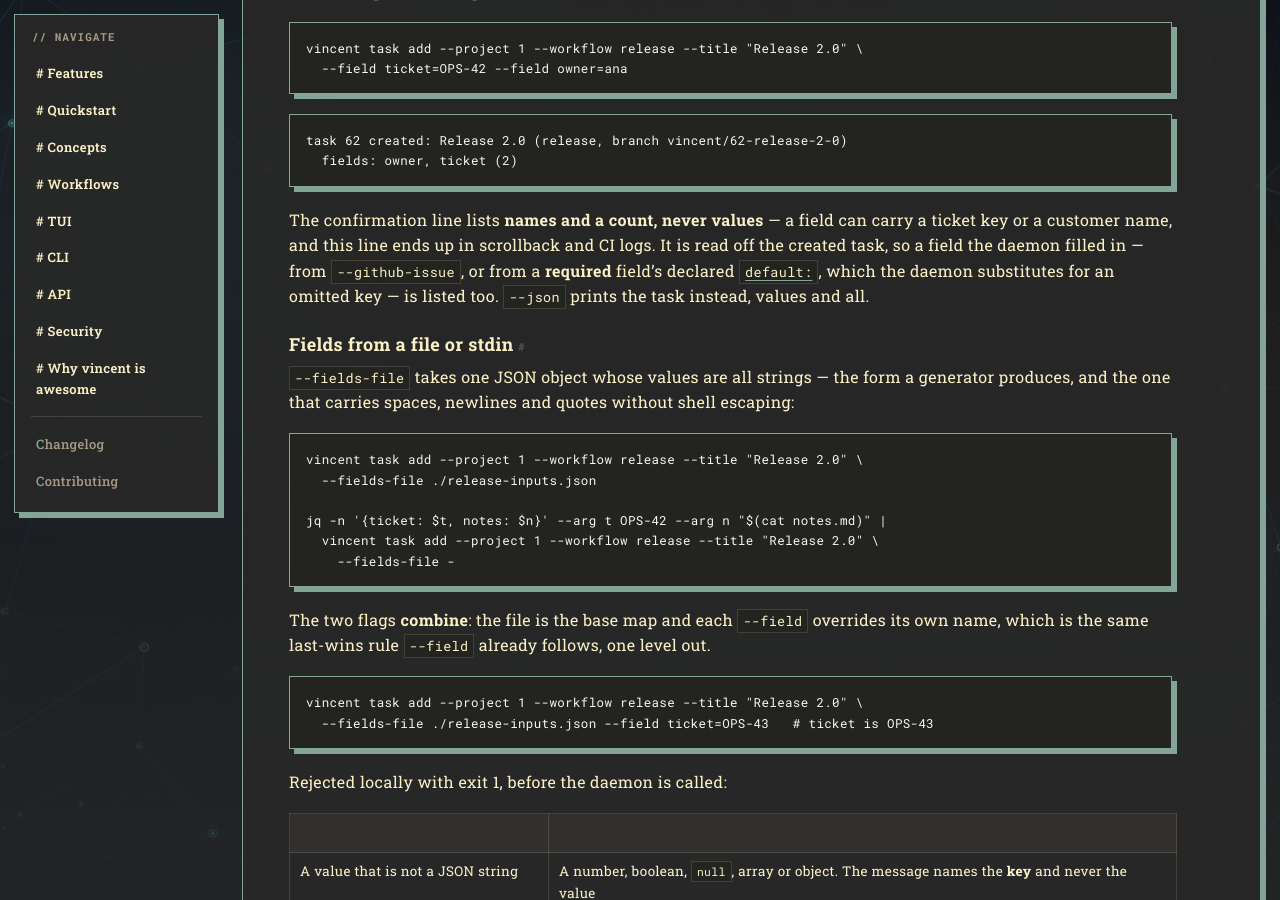
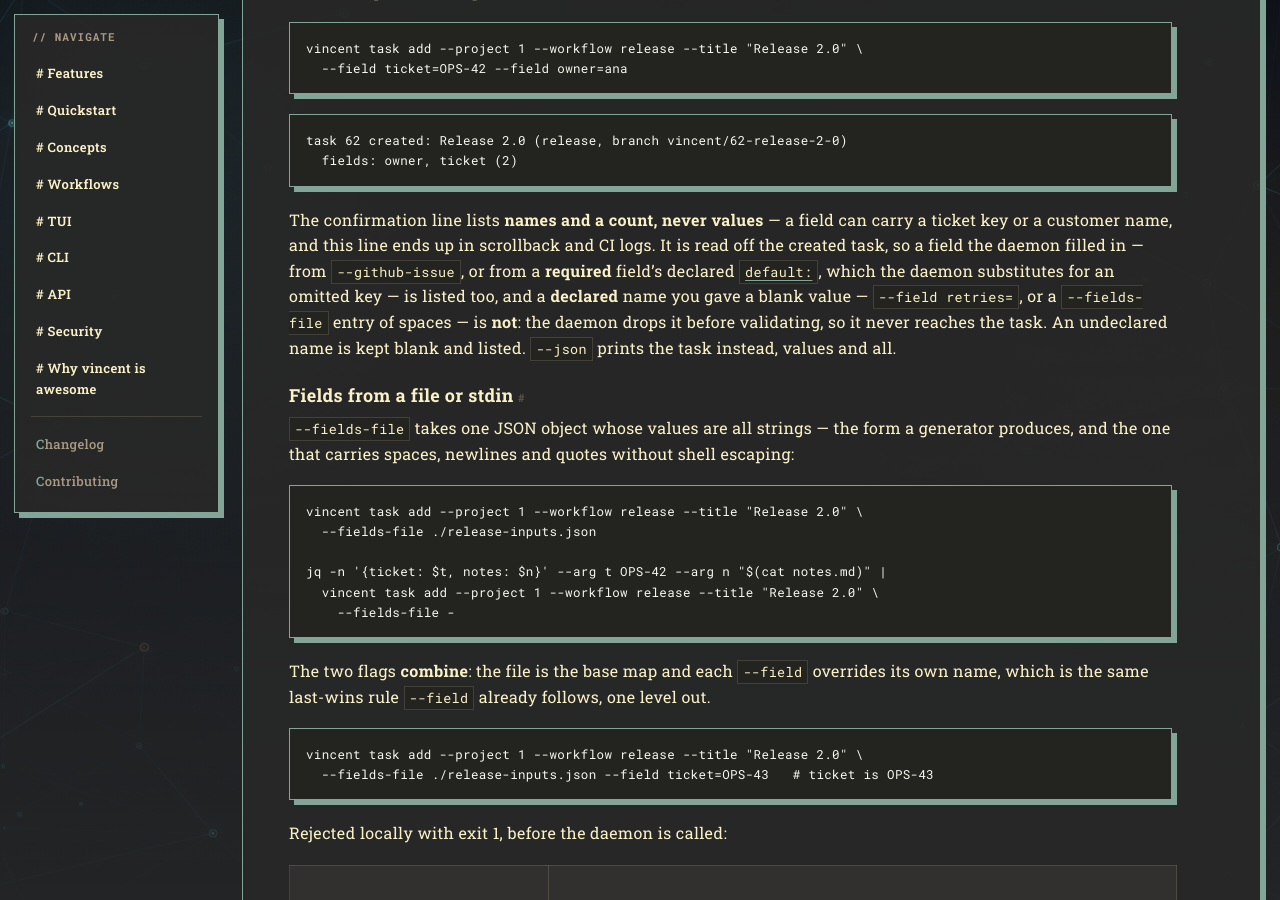
Before and after one commit to lezli01/vincent, a Jekyll site: the page built from docs/reference/cli.md, in a window 1280 px wide and 900 px high, scrolled down 15127 px. Built offline with Jekyll 4.4.1, drawn with Linux system fonts in a browser that asks for light colours; our own code applies the rules of GitHub Pages for plain Markdown files; some of the changed text lies outside the part shown.

Commit message:
docs: the blank-field rule on the surfaces that still claimed otherwise
The 2026-09-22 §8.1.2 amendment landed on the create path's pages; four
surfaces it also reaches did not say so.

The follow-up boundary runs the same PrepareTaskFields+ValidateTaskFields
pair over the task's fields with the request's laid over them, so a
declared key sent blank there is dropped rather than overlaid as an empty
string: it unsets the field for that run and the task's own value does not
come back. docs/reference/api.md's /follow_up prose and the matching
`--field` paragraph in docs/reference/cli.md said only that values are laid
over, which reads as "sets it to empty".

`vincent task add`'s confirmation line is read off the created task, so a
declared name given a blank value is now absent from it while an undeclared
one is still listed; the page explained the additions to that line and not
the subtraction.

docs/guides/workflows.md teaches the presence contract a declared field
carries — that an omitted optional key stays absent so `{{ with index
.Task.Fields "x" }}` keeps meaning what it means. A blank key now counts as
omitted on the same terms, which is the sentence that paragraph was missing.

docs/gates/022-task-fields.md gains leg 12: whitespace in the optional
Retries row, which the form used to refuse and the daemon used to store
verbatim. The walk itself is still #380's; this is the leg it will have to
cover when somebody walks it.

Co-Authored-By: Claude Opus 5 (1M context) <noreply@anthropic.com>

```diff
--- a/docs/reference/cli.md
+++ b/docs/reference/cli.md
@@ -590,7 +590,10 @@ carry a ticket key or a customer name, and this line ends up in scrollback and
 CI logs. It is read off the created task, so a field the daemon filled in — from
 `--github-issue`, or from a **required** field's declared
 [`default:`](workflow-schema.md#default), which the daemon substitutes for an
-omitted key — is listed too. `--json` prints the task instead, values and all.
+omitted key — is listed too, and a **declared** name you gave a blank value —
+`--field retries=`, or a `--fields-file` entry of spaces — is **not**: the
+daemon drops it before validating, so it never reaches the task. An undeclared
+name is kept blank and listed. `--json` prints the task instead, values and all.
 
 #### Fields from a file or stdin
 
@@ -1086,7 +1089,9 @@ overrides and the workflow's `defaults:`; a value no catalog recognizes is a
 warning on stderr, not a failure.
 
 `--field name=value` sets a field for this run only, laid over the task's own,
-with the spelling `task add` uses; repeat it for more. A `--workflow` that
+with the spelling `task add` uses; repeat it for more. A declared name given a
+blank value — `--field retries=` — *unsets* it for the run rather than laying an
+empty string over it, so the task's own value does not come back. A `--workflow` that
 declares fields checks them exactly as `task add` does — the task's values
 included — so a required field the task never carried, with no default, exits 1
 until a `--field` supplies it. The task keeps the fields it was created with.
```
Also changed, not shown: docs/gates/022-task-fields.md (+1 -0 lines), docs/guides/workflows.md (+6 -0 lines), docs/reference/api.md (+5 -2 lines).
